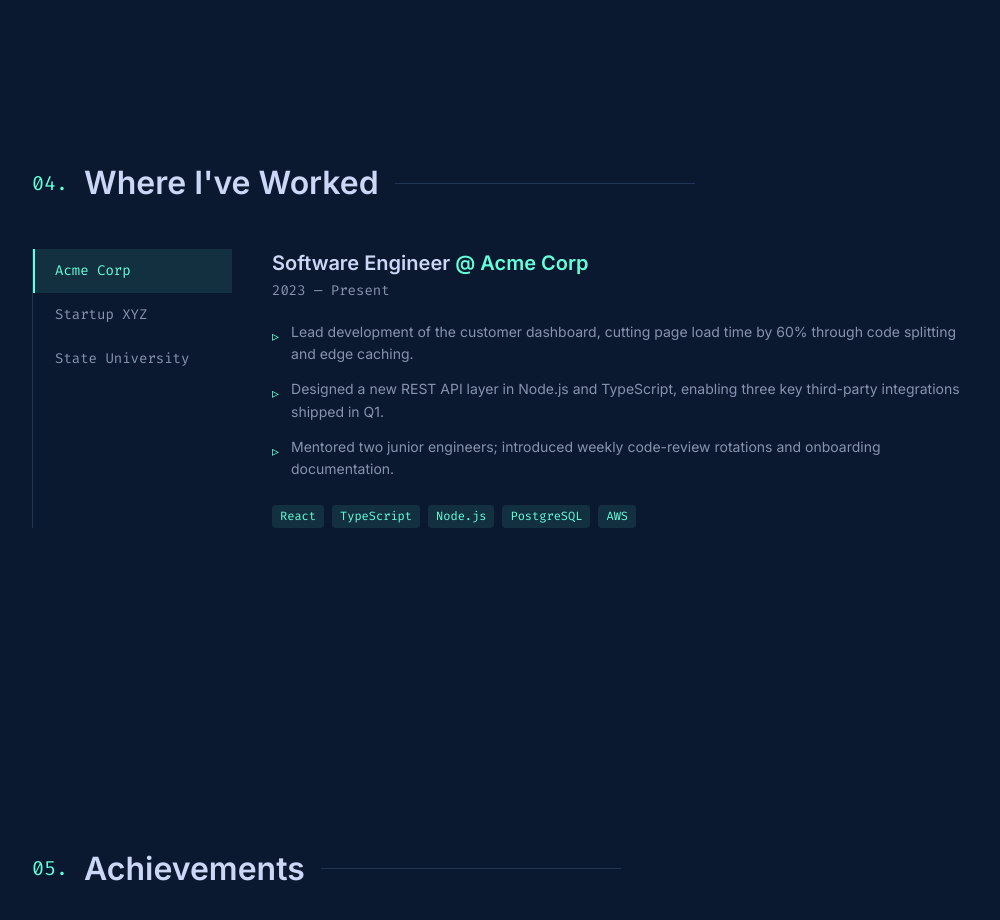
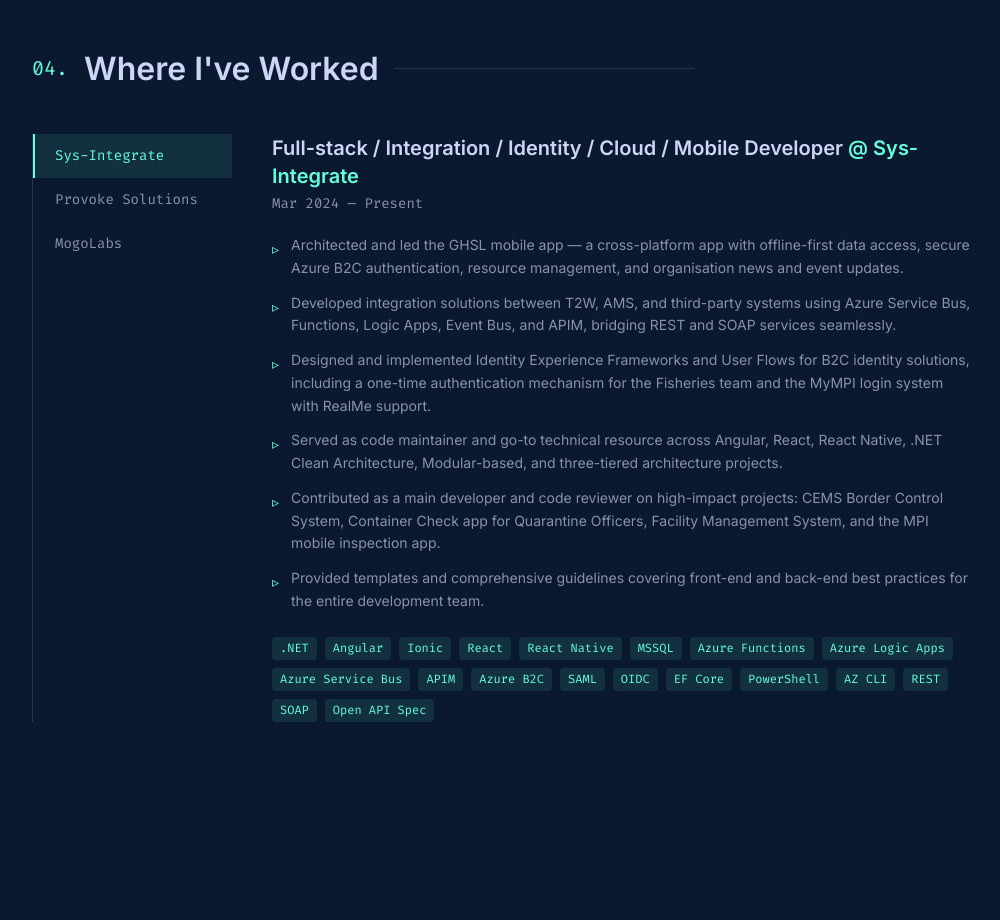
Before and after one commit to EdenGoforIt/who-am-i, a Next.js app: page / in a window 1280 px wide. Shown: the part 5480-6400 px from the top of the page, without its empty margins (118-1118 px from the left). Built offline with nearby package versions, Linux system fonts and the light colour scheme.

Commit message:
feat: update experience data with new roles and detailed descriptions

```diff
--- a/data/experience.ts
+++ b/data/experience.ts
@@ -9,35 +9,56 @@
 
 export const experiences: ExperienceItem[] = [
   {
-    role: "Software Engineer",
-    company: "Acme Corp",
-    companyUrl: "https://example.com",
-    period: "2023 — Present",
+    role: "Full-stack / Integration / Identity / Cloud / Mobile Developer",
+    company: "Sys-Integrate",
+    period: "Mar 2024 — Present",
     description: [
-      "Lead development of the customer dashboard, cutting page load time by 60% through code splitting and edge caching.",
-      "Designed a new REST API layer in Node.js and TypeScript, enabling three key third-party integrations shipped in Q1.",
-      "Mentored two junior engineers; introduced weekly code-review rotations and onboarding documentation.",
+      "Architected and led the GHSL mobile app — a cross-platform app with offline-first data access, secure Azure B2C authentication, resource management, and organisation news and event updates.",
+      "Developed integration solutions between T2W, AMS, and third-party systems using Azure Service Bus, Functions, Logic Apps, Event Bus, and APIM, bridging REST and SOAP services seamlessly.",
+      "Designed and implemented Identity Experience Frameworks and User Flows for B2C identity solutions, including a one-time authentication mechanism for the Fisheries team and the MyMPI login system with RealMe support.",
+      "Served as code maintainer and go-to technical resource across Angular, React, React Native, .NET Clean Architecture, Modular-based, and three-tiered architecture projects.",
+      "Contributed as a main developer and code reviewer on high-impact projects: CEMS Border Control System, Container Check app for Quarantine Officers, Facility Management System, and the MPI mobile inspection app.",
+      "Provided templates and comprehensive guidelines covering front-end and back-end best practices for the entire development team.",
     ],
-    tech: ["React", "TypeScript", "Node.js", "PostgreSQL", "AWS"],
+    tech: [
+      ".NET", "Angular", "Ionic", "React", "React Native", "MSSQL",
+      "Azure Functions", "Azure Logic Apps", "Azure Service Bus", "APIM",
+      "Azure B2C", "SAML", "OIDC", "EF Core", "PowerShell", "AZ CLI",
+      "REST", "SOAP", "Open API Spec",
+    ],
   },
   {
-    role: "Frontend Developer",
-    company: "Startup XYZ",
-    companyUrl: "https://example.com",
-    period: "2021 — 2023",
+    role: "Senior Developer",
+    company: "Provoke Solutions",
+    period: "Aug 2021 — Mar 2024",
     description: [
-      "Built and maintained 15+ UI components used across five product areas, with full Storybook documentation.",
-      "Partnered with design and product teams to ship pixel-perfect interfaces from Figma specs.",
-      "Implemented an A/B testing framework that improved user activation by 25%.",
+      "Led multiple front-end projects end-to-end: designed architecture, created reusable components, improved performance, and served as a required code reviewer.",
+      "Contributed to designing an optimistic concurrency pattern and partition key strategy for NoSQL (Cosmos DB) databases.",
+      "Increased unit test code coverage to 90% across 10 microservices using NUnit and XUnit; introduced robust test design practices.",
+      "Mentored developers in .NET, OOP, DDD, solution architecture, back-end challenges, server management, and CI/CD pipelines.",
+      "Orchestrated the integration of an external API gateway and managed IIS, Azure Storage, and Azure App Service deployments.",
+      "Engaged in microservices, Event Sourcing, Event Relay, and Event Bus projects; conducted significant business logic refactoring using design patterns.",
     ],
-    tech: ["React", "JavaScript", "CSS", "Storybook", "Jest"],
+    tech: [
+      "C#", ".NET Core", "Angular", "RxJS", "NgRx", "NGXS", "React", "Redux",
+      "CQRS", "Mediator", "DDD", "Event Sourcing", "WCF", "BizTalk",
+      "Azure Functions", "APIM", "Azure Service Bus", "Azure App Service",
+      "Cosmos DB", "MSSQL", "EF Core", "Redis", "Cypress", "Azure DevOps", "CI/CD",
+    ],
   },
   {
-    role: "B.S. Computer Science",
-    company: "State University",
-    period: "2017 — 2021",
+    role: "Software Developer",
+    company: "MogoLabs",
+    period: "Feb 2020 — Aug 2021",
     description: [
-      "Graduated with honors. Coursework: Data Structures, Algorithms, Web Development, Databases, Operating Systems.",
+      "Spearheaded the development of a customer portal using .NET Core 3 and Angular 8, translating complex business logic into reusable and maintainable code.",
+      "Restructured intricate billing and rate logic into a clean, adaptable codebase, significantly improving system maintainability.",
+      "Strategically managed the consolidation of millions of NZ addresses, converting obsolete formats into NZ Post-compatible standards.",
+      "Handled PDF and spreadsheet interactions within the codebase, providing a user-friendly interface for XML and PDF data population.",
+    ],
+    tech: [
+      ".NET", ".NET Core", "AngularJS", "Angular 8", "MSSQL",
+      "T-SQL", "Stored Procedures", "Triggers", "LLBLGen", "XUnit", "IIS",
     ],
   },
 ];
```
